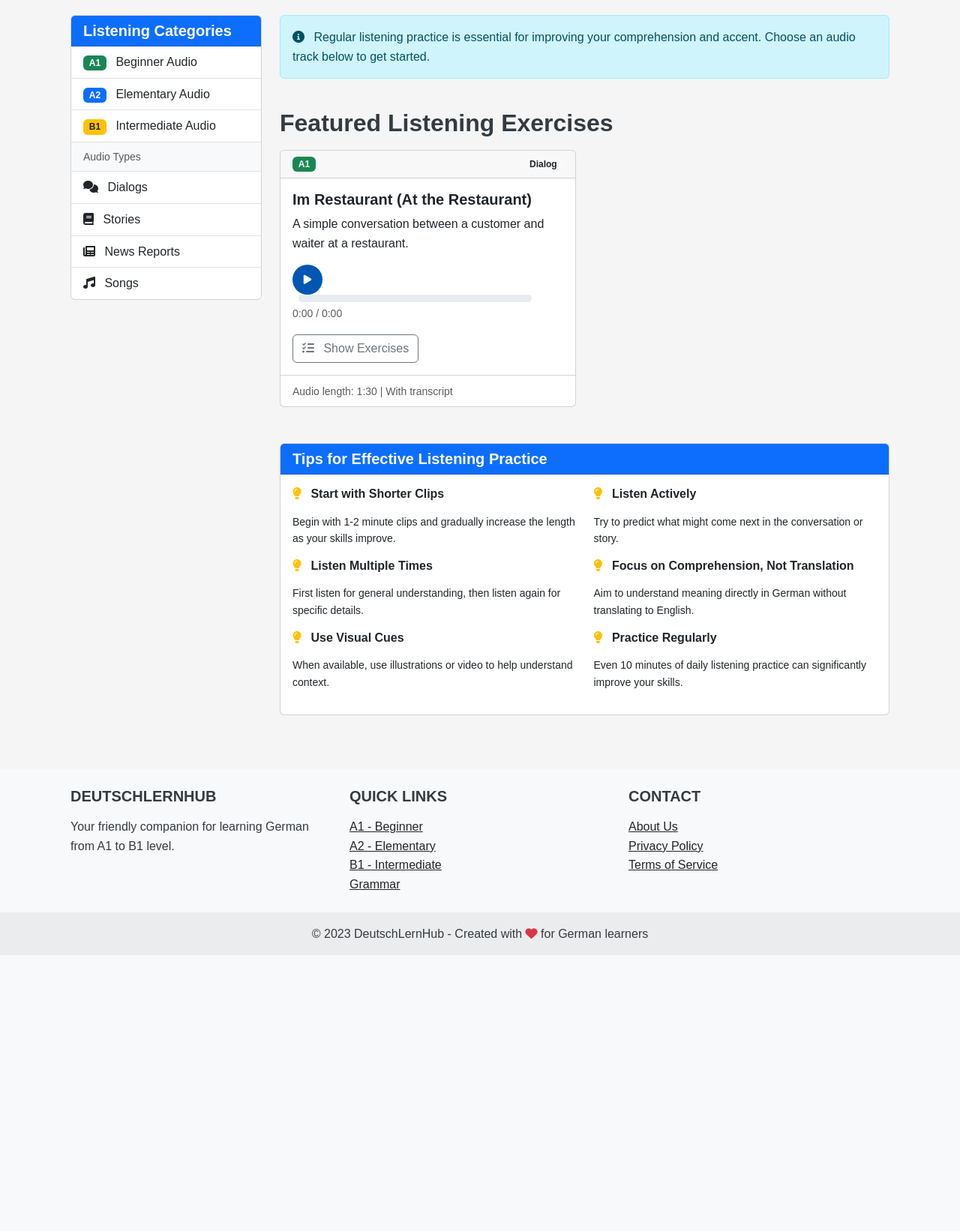
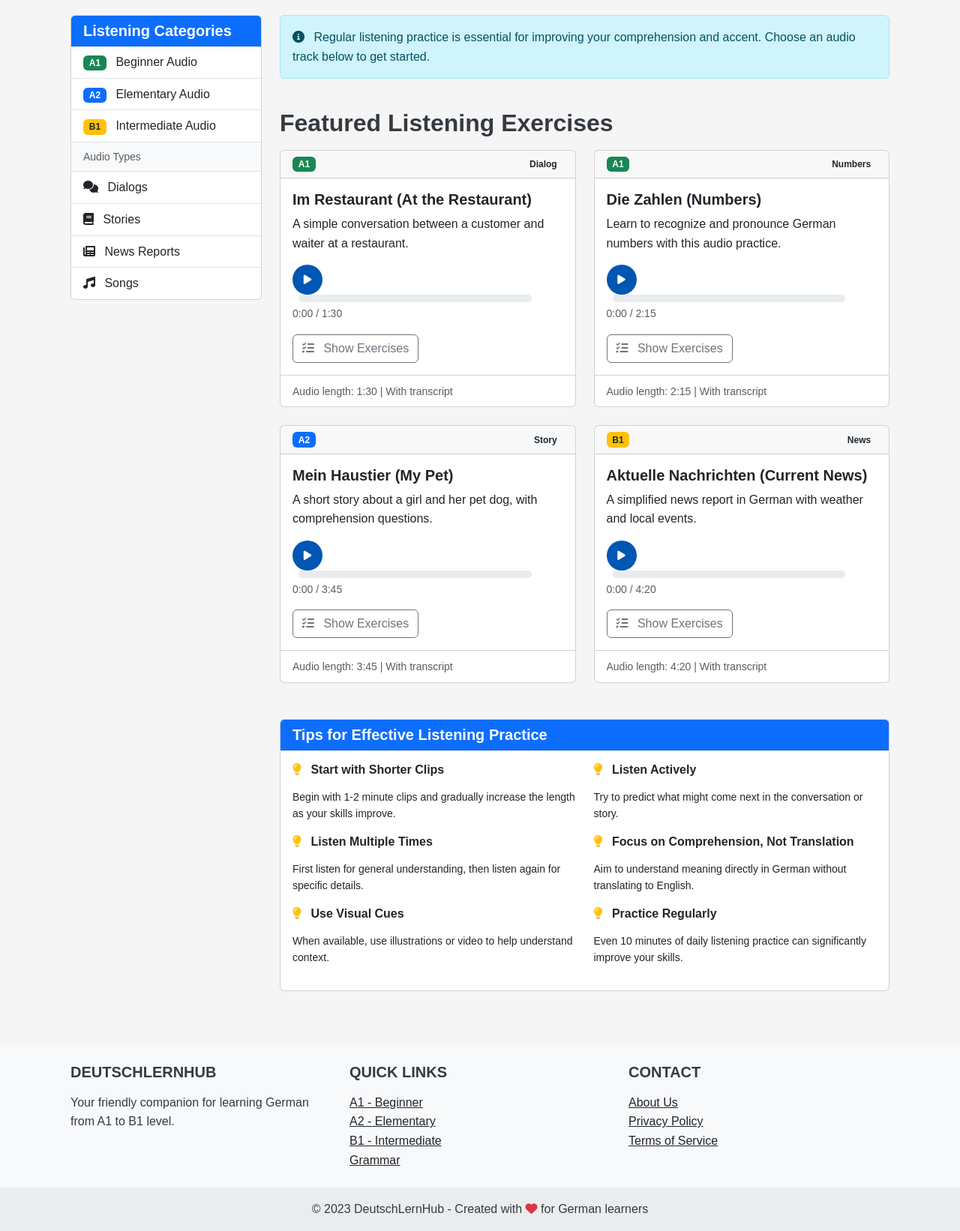
Before and after one commit to birajm/DEUTSCHLERNHUBNEW, a Flask app: page /listening in a window 1280 px wide. Shown: the part 271-1913 px from the top of the page at 75% size. Before the commit the page ends 1545 px from the top, so only its background shows below. Run offline with Flask 3, Linux system fonts and the light colour scheme.

Commit message:
Assistant checkpoint: Update featured listening exercises section
Assistant generated file changes:
- templates/listening/index.html: Update featured listening exercises

---

User prompt:

German Listening Practice
Improve your listening comprehension with German audio

Listening Categories
A1 Beginner Audio
A2 Elementary Audio
B1 Intermediate Audio
Audio Types
 Dialogs
 Stories
 News Reports
 Songs
 Regular listening practice is essential for improving your comprehension and accent. Choose an audio track below to get started.
Featured Listening Exercises
A1
Dialog
Im Restaurant (At the Restaurant)
A simple conversation between a customer and waiter at a restaurant.

0:00 / 0:00
Audio length: 1:30 | With transcript                   .       //add these content in these section but remove the duplicte section if created

Replit-Commit-Author: Assistant
Replit-Commit-Session-Id: 65e28d07-058f-4e5b-aa68-5d59dca3a3f0

```diff
--- a/templates/listening/index.html
+++ b/templates/listening/index.html
@@ -75,7 +75,7 @@
             <!-- Featured listening materials -->
             <h2 class="mb-3">Featured Listening Exercises</h2>
             <div class="row row-cols-1 row-cols-md-2 g-4 mb-5">
-                <!-- Listening Card 1 -->
+                <!-- A1 Dialog -->
                 <div class="col">
                     <div class="card h-100">
                         <div class="card-header d-flex justify-content-between align-items-center">
@@ -92,14 +92,101 @@
                                 <div class="progress ms-2" style="height: 10px; width: calc(100% - 50px);">
                                     <div class="progress-bar" role="progressbar" style="width: 0%"></div>
                                 </div>
-                                <small class="time-display text-muted d-block mt-1">0:00 / 0:00</small>
+                                <small class="time-display text-muted d-block mt-1">0:00 / 1:30</small>
                             </div>
-                            <button class="btn btn-outline-secondary mt-2" onclick="alert('This feature is coming soon!')">
+                            <button class="btn btn-outline-secondary mt-2" onclick="showExercises('restaurant')">
                                 <i class="fas fa-tasks me-2"></i> Show Exercises
                             </button>
                         </div>
                         <div class="card-footer bg-transparent">
                             <small class="text-muted">Audio length: 1:30 | With transcript</small>
+                        </div>
+                    </div>
+                </div>
+
+                <!-- A1 Numbers -->
+                <div class="col">
+                    <div class="card h-100">
+                        <div class="card-header d-flex justify-content-between align-items-center">
+                            <span class="badge bg-success">A1</span>
+                            <span class="badge bg-light text-dark">Numbers</span>
+                        </div>
+                        <div class="card-body">
+                            <h5 class="card-title">Die Zahlen (Numbers)</h5>
+                            <p class="card-text">Learn to recognize and pronounce German numbers with this audio practice.</p>
+                            <div class="audio-player mt-3 mb-2">
+                                <button class="btn btn-sm btn-primary audio-play-btn" data-audio="/static/audio/listening/numbers.mp3">
+                                    <i class="fas fa-play"></i>
+                                </button>
+                                <div class="progress ms-2" style="height: 10px; width: calc(100% - 50px);">
+                                    <div class="progress-bar" role="progressbar" style="width: 0%"></div>
+                                </div>
+                                <small class="time-display text-muted d-block mt-1">0:00 / 2:15</small>
+                            </div>
+                            <button class="btn btn-outline-secondary mt-2" onclick="showExercises('numbers')">
+                                <i class="fas fa-tasks me-2"></i> Show Exercises
+                            </button>
+                        </div>
+                        <div class="card-footer bg-transparent">
+                            <small class="text-muted">Audio length: 2:15 | With transcript</small>
+                        </div>
+                    </div>
+                </div>
+
+                <!-- A2 Story -->
+                <div class="col">
+                    <div class="card h-100">
+                        <div class="card-header d-flex justify-content-between align-items-center">
+                            <span class="badge bg-primary">A2</span>
+                            <span class="badge bg-light text-dark">Story</span>
+                        </div>
+                        <div class="card-body">
+                            <h5 class="card-title">Mein Haustier (My Pet)</h5>
+                            <p class="card-text">A short story about a girl and her pet dog, with comprehension questions.</p>
+                            <div class="audio-player mt-3 mb-2">
+                                <button class="btn btn-sm btn-primary audio-play-btn" data-audio="/static/audio/listening/pet.mp3">
+                                    <i class="fas fa-play"></i>
+                                </button>
+                                <div class="progress ms-2" style="height: 10px; width: calc(100% - 50px);">
+                                    <div class="progress-bar" role="progressbar" style="width: 0%"></div>
+                                </div>
+                                <small class="time-display text-muted d-block mt-1">0:00 / 3:45</small>
+                            </div>
+                            <button class="btn btn-outline-secondary mt-2" onclick="showExercises('pet')">
+                                <i class="fas fa-tasks me-2"></i> Show Exercises
+                            </button>
+                        </div>
+                        <div class="card-footer bg-transparent">
+                            <small class="text-muted">Audio length: 3:45 | With transcript</small>
+                        </div>
+                    </div>
+                </div>
+
+                <!-- B1 News -->
+                <div class="col">
+                    <div class="card h-100">
+                        <div class="card-header d-flex justify-content-between align-items-center">
+                            <span class="badge bg-warning text-dark">B1</span>
+                            <span class="badge bg-light text-dark">News</span>
+                        </div>
+                        <div class="card-body">
+                            <h5 class="card-title">Aktuelle Nachrichten (Current News)</h5>
+                            <p class="card-text">A simplified news report in German with weather and local events.</p>
+                            <div class="audio-player mt-3 mb-2">
+                                <button class="btn btn-sm btn-primary audio-play-btn" data-audio="/static/audio/listening/news.mp3">
+                                    <i class="fas fa-play"></i>
+                                </button>
+                                <div class="progress ms-2" style="height: 10px; width: calc(100% - 50px);">
+                                    <div class="progress-bar" role="progressbar" style="width: 0%"></div>
+                                </div>
+                                <small class="time-display text-muted d-block mt-1">0:00 / 4:20</small>
+                            </div>
+                            <button class="btn btn-outline-secondary mt-2" onclick="showExercises('news')">
+                                <i class="fas fa-tasks me-2"></i> Show Exercises
+                            </button>
+                        </div>
+                        <div class="card-footer bg-transparent">
+                            <small class="text-muted">Audio length: 4:20 | With transcript</small>
                         </div>
                     </div>
                 </div>
```
